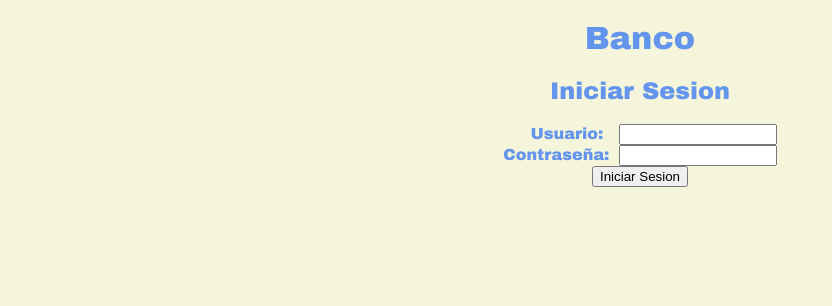
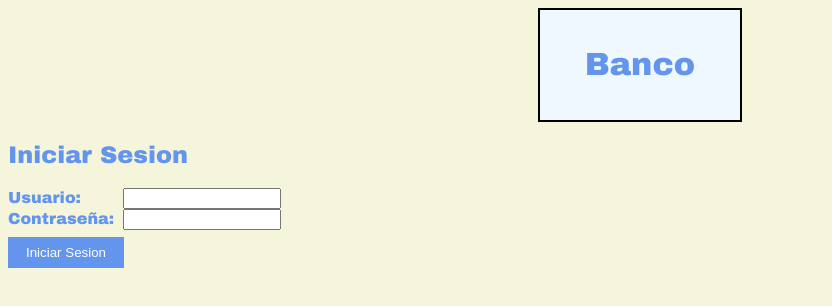
Before and after one commit to WichoFlores27/BankPage, a website: page index.html in a window 1280 px wide. Shown: the whole page, without its empty margins (0-832 px from the left). Drawn offline with Linux system fonts and the light colour scheme.

Commit message:
css changes

```diff
--- a/estilo.css
+++ b/estilo.css
@@ -7,10 +7,37 @@ body {
 .form-label {
     display: inline-block;
     width: 100px;
-    text-align: right;
+    text-align: left;
     margin-right: 10px;
 }
 .form-input {
     display: inline-block;
     width: 150px;
 }
+header {
+    background-color: aliceblue;
+    padding: 1em 0;
+    border: 2px solid black;
+    width: 200px;
+    height: auto;
+    margin: 0 auto;
+    text-align: center;
+}
+.login {
+    text-align: left;
+    margin: 0 auto;
+}
+h2 {
+    text-align: left;
+}
+button {
+    background-color: cornflowerblue;
+    color: white;
+    padding: 8px 18px;
+    margin: 7px 0;
+    border: none;
+    cursor: pointer;
+}
+button:hover {
+    background-color: darkblue;
+}
```
